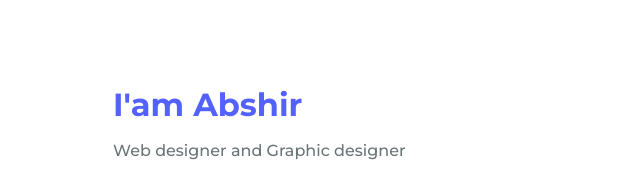
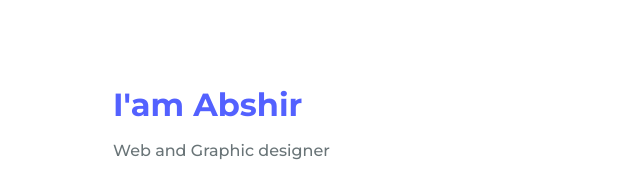
Before and after one commit to Abshirnoor/abshirnoor.github.io, a plain HTML site: page index.html in a window 1280 px wide. Shown: the part 980-1173 px from the top of the page, 543-1183 px from the left. Drawn offline with nearby package versions, Linux system fonts and the light colour scheme.

Commit message:
Update index.html

```diff
--- a/index.html
+++ b/index.html
@@ -61,7 +61,7 @@
 
                     <div>
                         <h2 class="about__subtitle">I'am Abshir</h2>
-                        <span class="about__profession">Web designer and Graphic designer</span>
+                        <span class="about__profession">Web and Graphic designer</span>
                         <p class="about__text">I'm a web designer with a passion for front end development and also back end development. I'm currently a third year student at University of Somalia pursuing a degree in Computer science with a minor in interaction design. I aspire toward a career that will allow me to channel my creativity through crafting beautiful software and engaging experiences.</p>
 
                         <div class="about__social">
```
